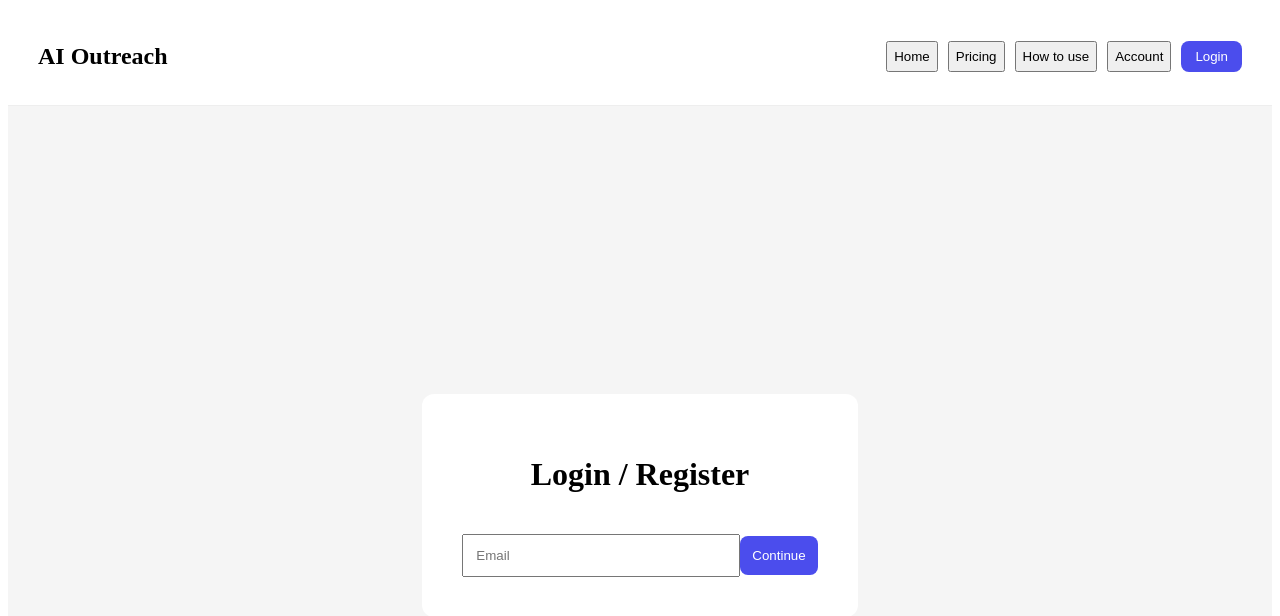
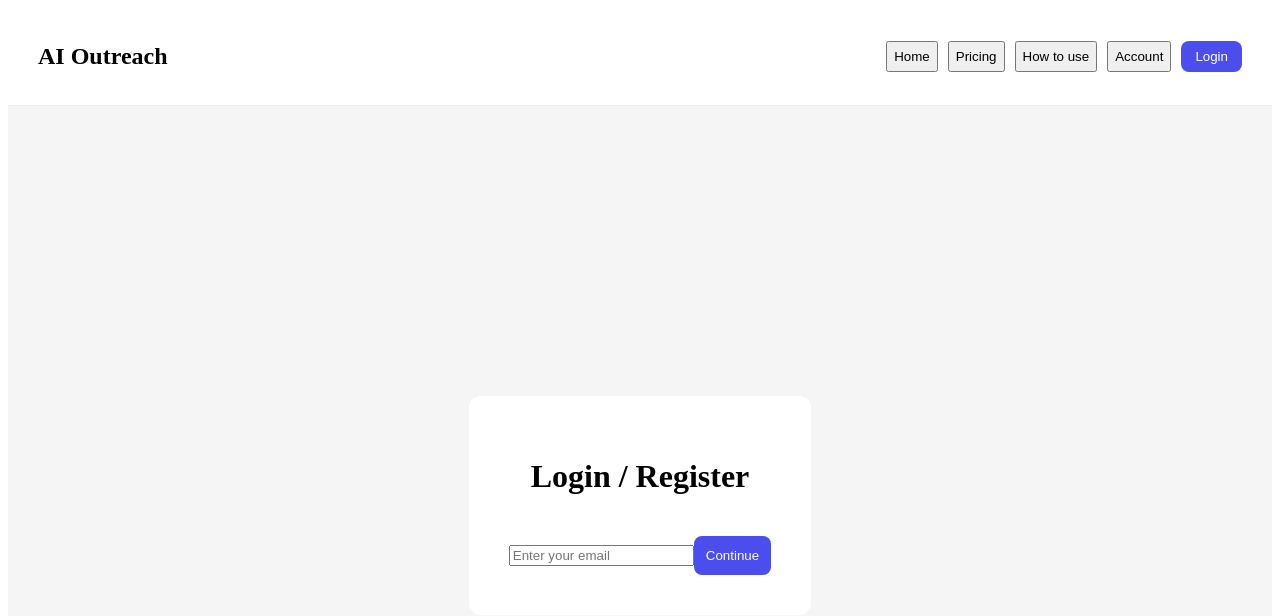
Before and after one commit to A-Gr33n/ai-outreach-generator, a Next.js app: page /login in a window 1280 px wide. Shown: the top 616 px of the page. Built offline with nearby package versions, Linux system fonts and the light colour scheme.

Commit message:
testing login authorization

```diff
--- a/pages/index.js
+++ b/pages/index.js
@@ -45,6 +45,9 @@ export default function Home() {
     setUser(userData);
     localStorage.setItem("user", JSON.stringify(userData));
   }, []);
+
+
+
 
   const handleChange = (e) => {
     setForm({ ...form, [e.target.name]: e.target.value });
--- a/pages/login.js
+++ b/pages/login.js
@@ -8,16 +8,21 @@ export default function Login() {
 const handleLogin = () => {
   if (!email) return alert("Enter email");
 
-  // 🔥 CHECK IF USER EXISTS
+  // ✅ BASIC EMAIL VALIDATION
+  const emailRegex = /^[^\s@]+@[^\s@]+\.[^\s@]+$/; {
+
+  if (!emailRegex.test(email)) {
+    return alert("Please enter a valid email address");
+  }
+
+  // 🔥 CHECK EXISTING USER
   const existing = localStorage.getItem(`user_${email}`);
 
   let user;
 
   if (existing) {
-    // ✅ RETURNING USER → KEEP DATA
     user = JSON.parse(existing);
   } else {
-    // ✅ NEW USER → CREATE
     user = {
       email,
       plan: "free",
@@ -25,12 +30,15 @@ const handleLogin = () => {
       resetDate: new Date().toISOString(),
     };
 
-    // 🔥 SAVE USER DATABASE
     localStorage.setItem(`user_${email}`, JSON.stringify(user));
   }
 
-  // 🔥 SET ACTIVE SESSION
   localStorage.setItem("user", JSON.stringify(user));
+
+  window.dispatchEvent(new Event("storage"));
+
+  router.push("/");
+};
 
   // 🔥 UPDATE NAVBAR
   window.dispatchEvent(new Event("storage"));
@@ -43,12 +51,13 @@ const handleLogin = () => {
       <div style={styles.card}>
         <h1>Login / Register</h1>
 
-        <input
-          style={styles.input}
-          placeholder="Email"
-          value={email}
-          onChange={(e) => setEmail(e.target.value)}
-        />
+   <input
+    type="email"
+    placeholder="Enter your email"
+    value={email}
+    onChange={(e) => setEmail(e.target.value)}
+   required
+    />
 
         <button style={styles.button} onClick={handleLogin}>
           Continue
@@ -57,6 +66,7 @@ const handleLogin = () => {
     </div>
   );
 }
+
 
 const styles = {
   container: {
```
